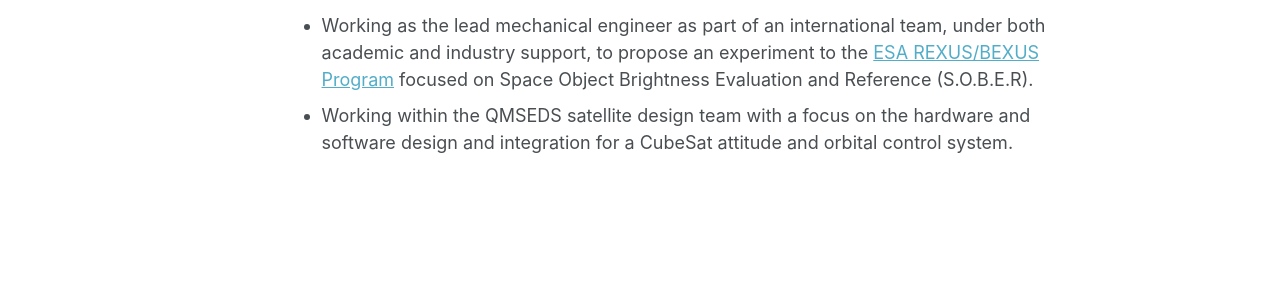
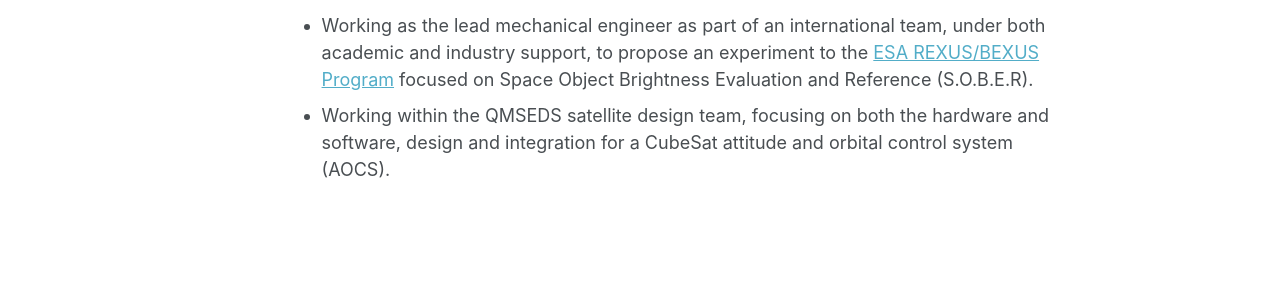
Before and after one commit to Joosty/Joosty..github.io, a Jekyll site: the page built from _pages/about.md, in a window 1280 px wide and 1287 px high. Shown: the part 687-985 px from the top of the window. Built offline with Jekyll 4.4.1, drawn with Linux system fonts in a browser that asks for light colours.

Commit message:
Update about.md

```diff
--- a/_pages/about.md
+++ b/_pages/about.md
@@ -14,4 +14,4 @@ I am a final-year MEng Aerospace Engineering student at Queen Mary University of
 - Working on two online textbooks for use in QMUL's teaching, [Symbolic Computational Dynamics](https://github.com/angadhn/ComputationalDynamics) and [Computational Spacecraft Dynamics](https://github.com/angadhn/SpacecraftDynamics), as an active contributor and reviewer.
 - Working as part of a team, under Dr. Reanjan Vepa, to design and implement a generic digital twin for a previously designed CubeSat. Specifically, I am designing and integrating the attitude determination and control system within MATLAB/SIMULINK.
 - Working as the lead mechanical engineer as part of an international team, under both academic and industry support, to propose an experiment to the [ESA REXUS/BEXUS Program](https://rexusbexus.net/) focused on Space Object Brightness Evaluation and Reference (S.O.B.E.R).
-- Working within the QMSEDS satellite design team with a focus on the hardware and software design and integration for a CubeSat attitude and orbital control system.
+- Working within the QMSEDS satellite design team, focusing on both the hardware and software, design and integration for a CubeSat attitude and orbital control system (AOCS).
```
